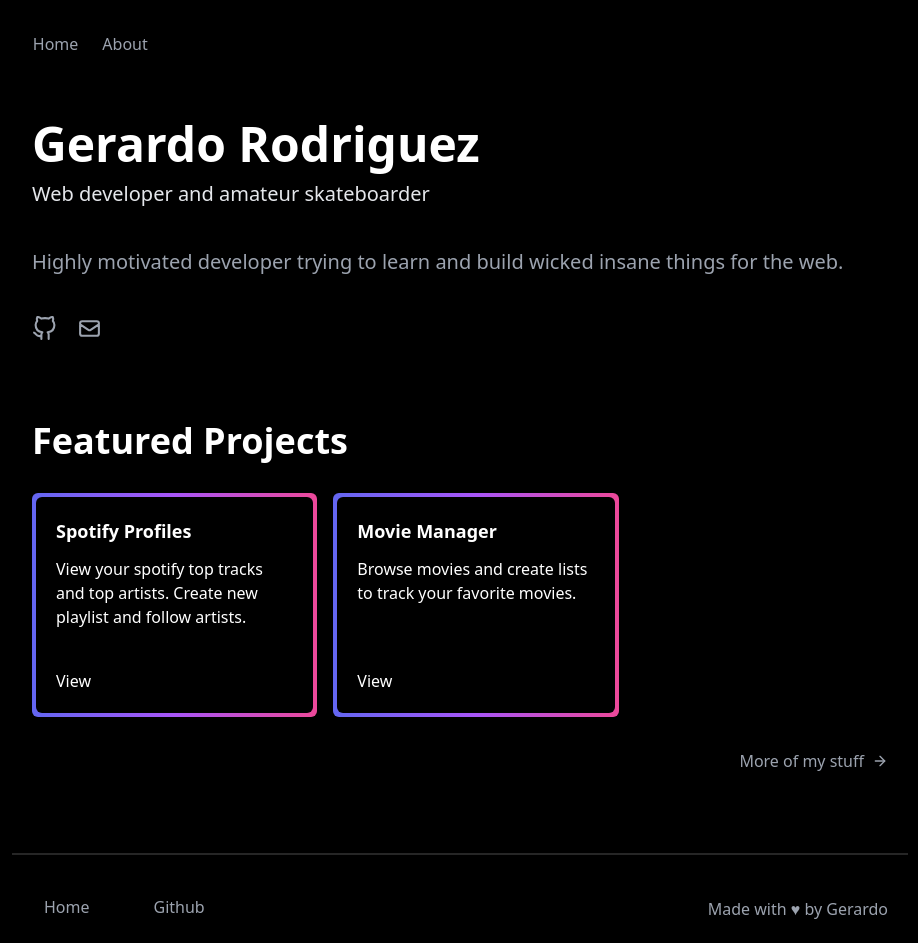
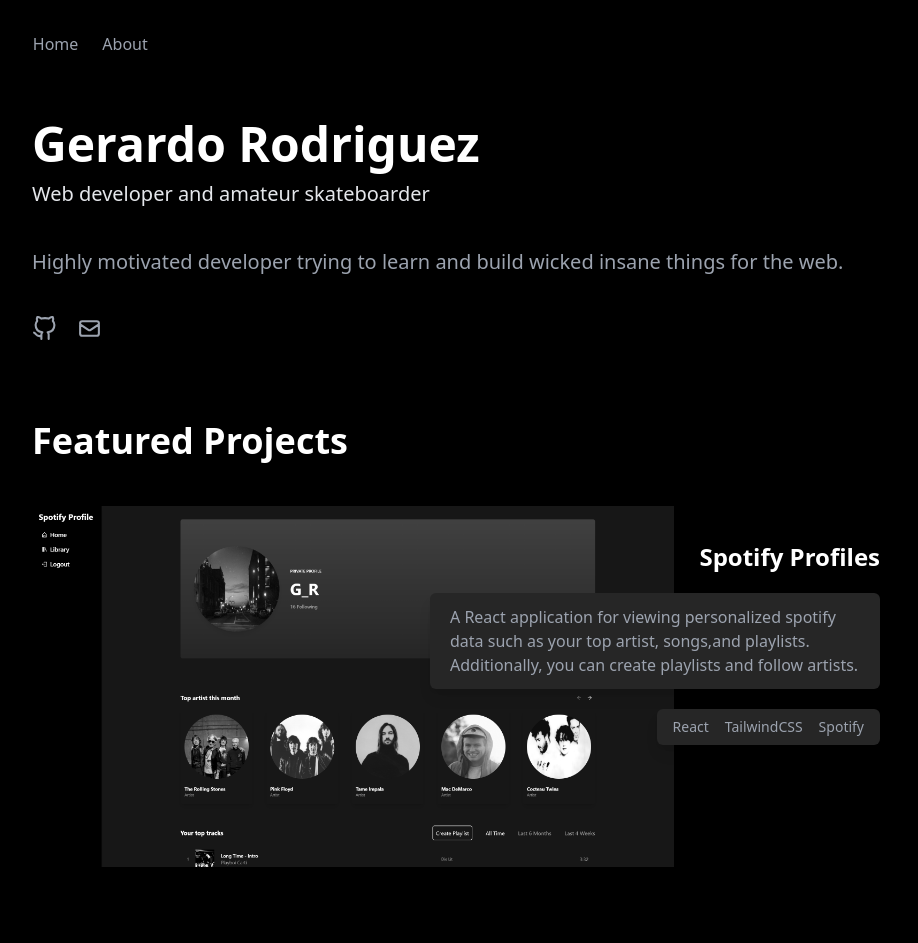
Before and after one commit to G-R3/gerar.dev, a Next.js app: page / in a window 1280 px wide. Shown: the top 943 px of the page, without its empty margins (180-1098 px from the left). Built offline with nearby package versions, Linux system fonts and the light colour scheme.

Commit message:
feature project component

```diff
--- /dev/null
+++ b/src/components/Project.tsx
@@ -0,0 +1,87 @@
+import React, { FC } from "react";
+import { motion } from "framer-motion";
+import type { ProjectType } from "../projects";
+
+const scaleIn = {
+  hidden: { opacity: 0, scale: 0 },
+  visible: {
+    opacity: 1,
+    scale: 1,
+  },
+};
+const tagContainer = {
+  hidden: { opacity: 0, scale: 0 },
+  visible: {
+    opacity: 1,
+    scale: 1,
+    transition: {
+      duration: 0.4,
+      staggerChildren: 0.1,
+      delayChildren: 0.1,
+    },
+  },
+};
+
+const Project: FC<ProjectType> = ({
+  image,
+  title,
+  description,
+  longDescription,
+  tags,
+  externals,
+}) => {
+  return (
+    <div className="flex gap-5 relative group">
+      <motion.div
+        initial={{ opacity: 0, scale: 1.1 }}
+        viewport={{ once: true }}
+        whileInView={{
+          opacity: 1,
+          scale: 1,
+          transition: { type: "spring", duration: 0.1, delay: 0.2 },
+        }}
+        className="w-full md:w-[75%] h-[450px] bg-cover md:bg-contain bg-no-repeat bg-center grayscale group-hover:filter-none transition-all duration-[400ms]"
+        style={{
+          backgroundImage: `url('images/${image}')`,
+        }}
+      ></motion.div>
+      <div className="flex items-end flex-col px-2 mt-10 absolute right-0 md:mt-20">
+        <motion.h4
+          initial={{ opacity: 0, y: 100 }}
+          viewport={{ once: true }}
+          whileInView={{ opacity: 1, y: 0 }}
+          className="text-2xl font-bold"
+        >
+          {title}
+        </motion.h4>
+        <motion.p
+          initial={{ opacity: 0, y: 100 }}
+          viewport={{ once: true }}
+          whileInView={{ opacity: 1, y: 0 }}
+          className="text-gray-400 my-5 md:w-[450px] bg-neutral-800 py-3 px-5 rounded-md shadow-lg"
+        >
+          {longDescription}
+        </motion.p>
+        <motion.div
+          initial="hidden"
+          viewport={{ once: true }}
+          whileInView="visible"
+          variants={tagContainer}
+          className="text-sm flex gap-2 text-gray-400 bg-neutral-800 py-1 px-3 rounded-md shadow-lg"
+        >
+          {tags.map((tag: string) => (
+            <motion.span
+              key={tag}
+              variants={scaleIn}
+              className="cursor-default rounded-md hover:bg-neutral-900 p-1 transition"
+            >
+              {tag}
+            </motion.span>
+          ))}
+        </motion.div>
+      </div>
+    </div>
+  );
+};
+
+export default Project;
--- a/src/components/ProjectCard.tsx
+++ b/src/components/ProjectCard.tsx
@@ -1,9 +1,9 @@
 import { FC, useRef, useState } from "react";
 import { AnimatePresence, motion } from "framer-motion";
 import ProjectModal from "./ProjectModal";
-import type { Project } from "../projects";
+import type { ProjectType } from "../projects";
 
-const ProjectCard: FC<Project> = ({
+const ProjectCard: FC<ProjectType> = ({
   image,
   title,
   description,
--- a/src/pages/index.tsx
+++ b/src/pages/index.tsx
@@ -4,13 +4,14 @@
 import { motion } from "framer-motion";
 import ProjectCard from "../components/ProjectCard";
 import { projects } from "../projects";
+import Project from "../components/Project";
 
 const container = {
   hidden: { opacity: 0 },
   visible: {
     opacity: 1,
     transition: {
-      staggerChildren: 0.1,
+      staggerChildren: 0.3,
       delayChildren: 0.3,
     },
   },
@@ -72,8 +73,28 @@
         variants={container}
         className="my-20"
       >
+        <motion.h3
+          variants={fadeIn}
+          className="text-4xl font-bold mb-8 md:mb-0"
+        >
+          Featured Projects
+        </motion.h3>
+
+        <div className="flex flex-col gap-24">
+          {projects.map((project) => (
+            <Project key={project.title} {...project} />
+          ))}
+        </div>
+      </motion.section>
+
+      <motion.section
+        initial="hidden"
+        animate="visible"
+        variants={container}
+        className="my-20"
+      >
         <motion.h3 variants={fadeIn} className="text-4xl font-bold mb-8">
-          Featured Projects
+          My other other stuff
         </motion.h3>
         <div className="flex flex-col md:flex-row gap-4">
           {projects.map((project) => (
```
